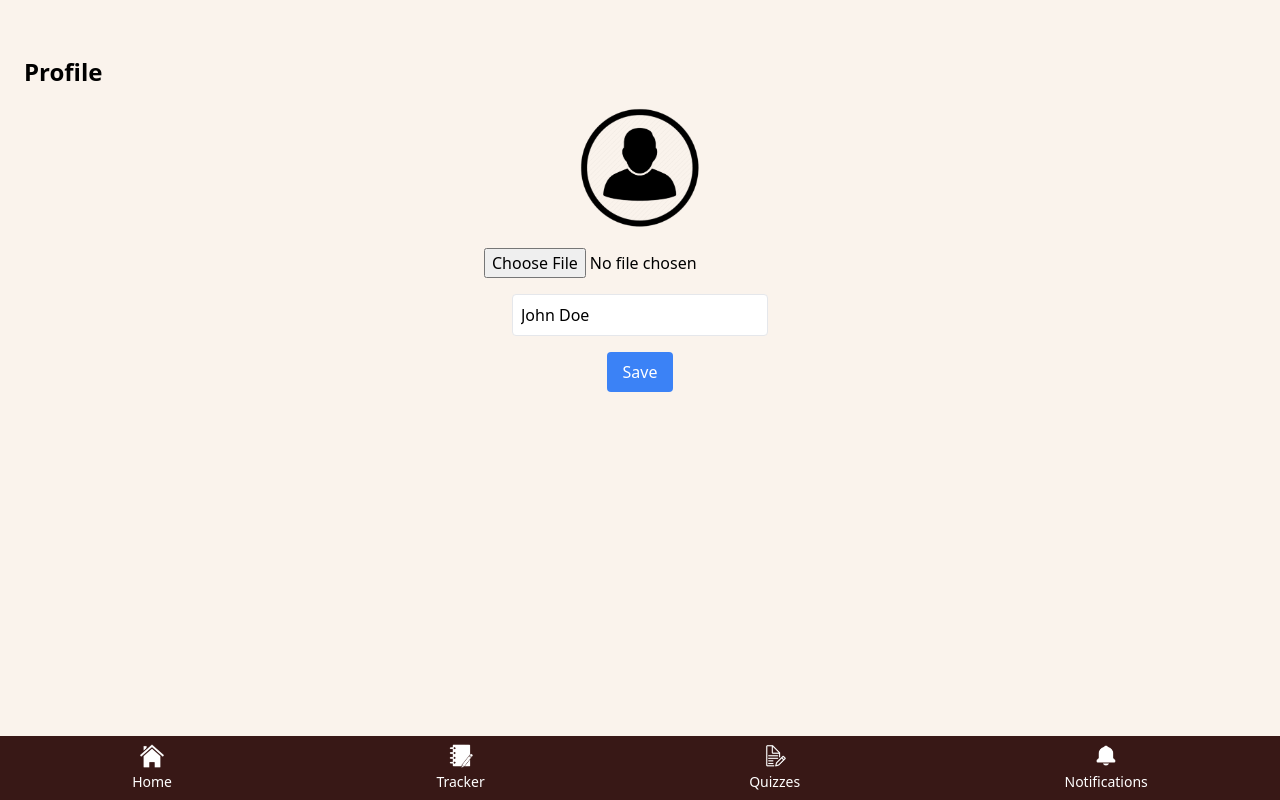
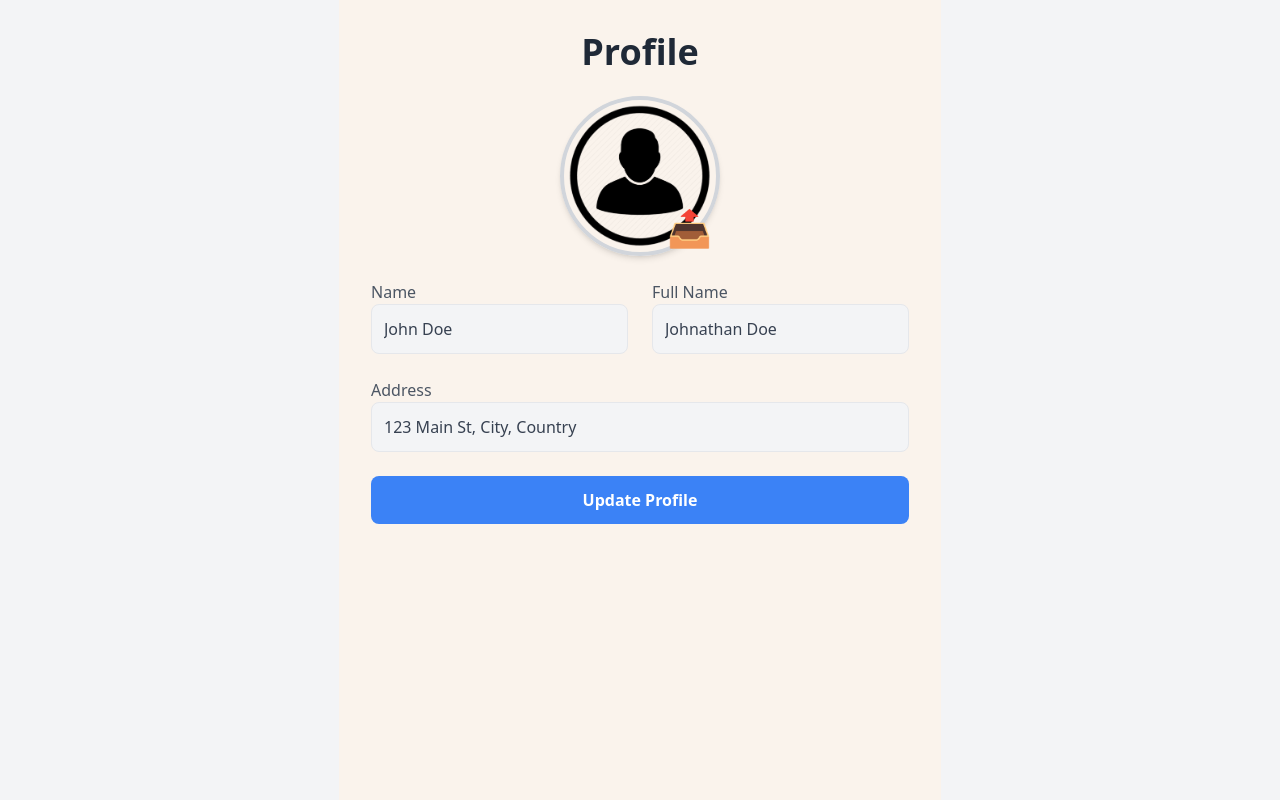
Before and after one commit to chinoy-the-great/nuxt3-drizzle-stitch, a Nuxt app: page /profile in a window 1280 px wide. Built offline with nearby package versions, Linux system fonts and the light colour scheme.

Commit message:
Added fullname and address fields. Redesigned profile page.

```diff
--- a/pages/profile.vue
+++ b/pages/profile.vue
@@ -1,24 +1,78 @@
 <template>
-	<div class="container mx-auto p-6">
-		<h1 class="text-2xl font-bold mb-4 mt-8">Profile</h1>
-		<div class="flex flex-col items-center">
-			<!-- Profile Picture -->
-			<img :src="userStore.profilePicture" alt="Profile Picture" class="h-32 w-32 rounded-full mb-4" />
-			<input type="file" class="mb-4" @change="handleFileUpload" />
+	<div class="min-h-screen bg-nude-50 p-8">
+		<h1 class="text-4xl font-bold text-center text-gray-800 mb-6">Profile</h1>
 
-			<!-- Name Input -->
-			<input v-model="userStore.name" class="border p-2 rounded w-64" placeholder="Enter your name" />
+		<!-- Profile Picture Upload -->
+		<div class="flex flex-col items-center mb-6">
+			<div class="relative">
+				<img
+					:src="localProfilePicture"
+					alt="Profile Picture"
+					class="h-40 w-40 rounded-full border-4 border-gray-300 shadow-md object-cover"
+				/>
+				<label
+					for="profilePicture"
+					class="text-4xl absolute bottom-0 right-0 bg-transparent text-white p-2 rounded-full cursor-pointer transition"
+				>
+					📤
+				</label>
+			</div>
+			<input id="profilePicture" type="file" class="hidden" @change="handleFileUpload" />
+		</div>
 
-			<!-- Save Button -->
-			<button class="bg-blue-500 text-white px-4 py-2 rounded mt-4" @click="saveProfile">Save</button>
+		<!-- Form Fields -->
+		<div class="max-w-3xl mx-auto grid grid-cols-1 md:grid-cols-2 gap-6">
+			<div>
+				<label for="name" class="block text-gray-600 font-medium">Name</label>
+				<input id="name" v-model="localName" class="input-field" placeholder="Enter your name" />
+			</div>
+
+			<div>
+				<label for="fullName" class="block text-gray-600 font-medium">Full Name</label>
+				<input id="fullName" v-model="localFullName" class="input-field" placeholder="Enter your full name" />
+			</div>
+
+			<div class="md:col-span-2">
+				<label for="address" class="block text-gray-600 font-medium">Address</label>
+				<input id="address" v-model="localAddress" class="input-field" placeholder="Enter your address" />
+			</div>
+		</div>
+
+		<!-- Save Button -->
+		<div class="max-w-3xl mx-auto mt-6">
+			<button
+				class="bg-blue-500 text-white font-semibold px-6 py-3 rounded-lg w-full hover:bg-blue-600 transition"
+				@click="saveProfile"
+			>
+				Update Profile
+			</button>
 		</div>
 	</div>
 </template>
 
 <script setup lang="ts">
+import { onMounted, ref } from 'vue'
 import { useUserStore } from '~/stores/user'
 
+definePageMeta({
+	layout: 'fullscreen', // Uses fullscreen layout instead of default
+})
+
 const userStore = useUserStore()
+
+// Local refs for temporary changes
+const localName = ref('')
+const localFullName = ref('')
+const localAddress = ref('')
+const localProfilePicture = ref('')
+
+// Load userStore data into local refs when the component mounts
+onMounted(() => {
+	localName.value = userStore.name
+	localFullName.value = userStore.fullName
+	localAddress.value = userStore.address
+	localProfilePicture.value = userStore.profilePicture
+})
 
 const handleFileUpload = (event: Event) => {
 	const file = (event.target as HTMLInputElement).files?.[0]
@@ -26,7 +80,7 @@ const handleFileUpload = (event: Event) => {
 		const reader = new FileReader()
 		reader.onload = () => {
 			if (typeof reader.result === 'string') {
-				userStore.profilePicture = reader.result
+				localProfilePicture.value = reader.result // Store only locally
 			}
 		}
 		reader.readAsDataURL(file)
@@ -34,7 +88,13 @@ const handleFileUpload = (event: Event) => {
 }
 
 const saveProfile = () => {
-	// Profile data is already reactive and updates automatically in Pinia.
-	// alert('Profile updated!')
+	// Update Pinia store only when "Save" is clicked
+	userStore.updateProfile(localName.value, localFullName.value, localAddress.value, localProfilePicture.value)
 }
 </script>
+
+<style scoped>
+.input-field {
+	@apply w-full p-3 border rounded-lg text-gray-700 bg-gray-100 focus:outline-none focus:ring-2 focus:ring-blue-400;
+}
+</style>
--- a/stores/user.ts
+++ b/stores/user.ts
@@ -12,6 +12,8 @@ export const useUserStore = defineStore('user', () => {
 
 	// Profile State
 	const name = ref('John Doe')
+	const fullName = ref('Johnathan Doe') // New field
+	const address = ref('123 Main St, City, Country') // New field
 	const profilePicture = ref('/Your_Account_Icon.png')
 
 	// Actions
@@ -23,13 +25,20 @@ export const useUserStore = defineStore('user', () => {
 		user.value = null
 	}
 
-	const updateProfile = (newName: string, newProfilePicture: string) => {
+	const updateProfile = (
+		newName: string,
+		newFullName: string,
+		newAddress: string,
+		newProfilePicture: string,
+	) => {
 		name.value = newName
+		fullName.value = newFullName
+		address.value = newAddress
 		profilePicture.value = newProfilePicture
 	}
 
 	// Getters
 	const isLoggedIn = computed(() => !!user.value)
 
-	return { user, name, profilePicture, setUser, clearUser, updateProfile, isLoggedIn }
+	return { user, name, fullName, address, profilePicture, setUser, clearUser, updateProfile, isLoggedIn }
 })
```
